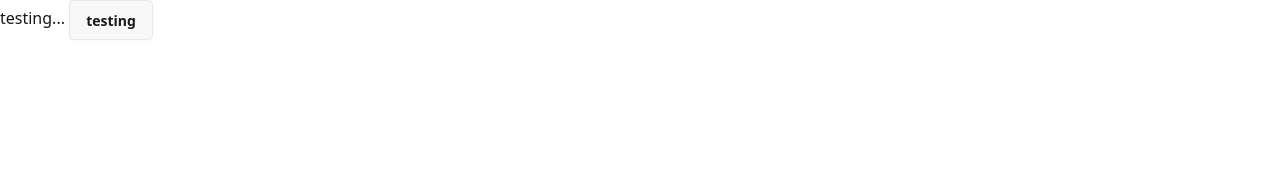
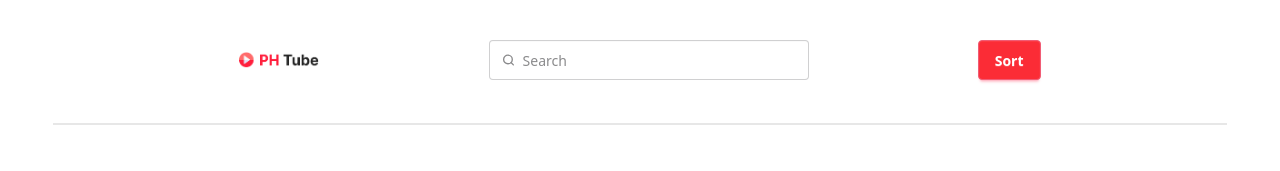
Before and after one commit to jishanprodhan12/ph-tube-repo, a plain HTML site: page index.html in a window 1280 px wide. Drawn offline with nearby package versions, Linux system fonts and the light colour scheme.

Commit message:
nav bar done

```diff
--- a/index.html
+++ b/index.html
@@ -1,5 +1,5 @@
 <!DOCTYPE html>
-<html lang="en">
+<html lang="en" data-theme="light">
 
 <head>
     <meta charset="UTF-8">
@@ -19,8 +19,35 @@
 </head>
 
 <body class="roboto">
-    testing...
-    <button class="btn btn primary "> testing </button>
+    <header class="md:w-11/12 mx-auto py-3 md:py-5">
+        <nav class="w-11/12 mx-auto  py-3 md:py-5 flex items-center justify-evenly gap-4 md:gap-8">
+            <div class="w-20 flex items-center justify-center">
+                <img class="w-full " src="./assets/Logo.png" alt="logo-ph-tube">
+            </div>
+
+            <label class="input">
+                <svg class="h-[1em] opacity-50" xmlns="http://www.w3.org/2000/svg" viewBox="0 0 24 24">
+                    <g stroke-linejoin="round" stroke-linecap="round" stroke-width="2.5" fill="none"
+                        stroke="currentColor">
+                        <circle cx="11" cy="11" r="8"></circle>
+                        <path d="m21 21-4.3-4.3"></path>
+                    </g>
+                </svg>
+                <input type="search" class="grow" placeholder="Search" />
+                </label>
+
+                <button class="btn btn-error bg-red-500 text-white font-bold">
+                    Sort
+                </button>
+        </nav>
+        <div class="divider py-2 "></div>
+    </header>
+    <main>
+
+    </main>
+    <footer>
+
+    </footer>
 
     <script src="./js/index.js"></script>
 </body>
```
Also changed, not shown: tailwind.config.js (added, +18 -0 lines).
